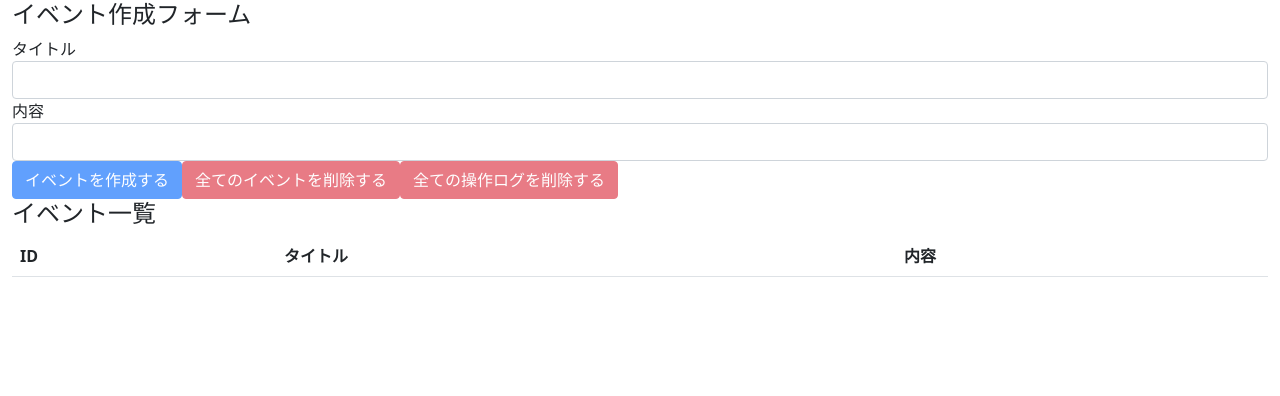
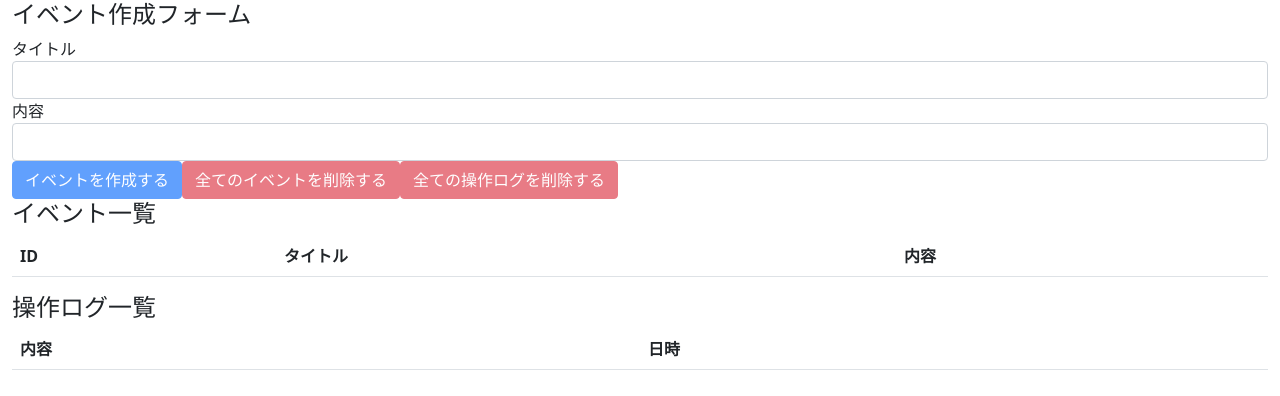
Before and after one commit to r-big-island/react-sample-app-101, a React (Create React App) app: page / in a window 1280 px wide. Shown: the top 396 px of the page. Built offline with nearby package versions, Linux system fonts and the light colour scheme.

Commit message:
display all operationLogs

```diff
--- a/src/components/App.tsx
+++ b/src/components/App.tsx
@@ -6,6 +6,7 @@
 import Events from './Events';
 import store from '../store/store';
 import { Provider } from 'react-redux';
+import OperationLogs from './OperationLogs';
 
 const App: React.FC = () => {
   return (
@@ -16,6 +17,7 @@
       <div className="container-fluid">
         <EventForm />
         <Events />
+        <OperationLogs />
       </div>
     </Provider>
   );
--- /dev/null
+++ b/src/components/OperationLog.tsx
@@ -0,0 +1,15 @@
+import React from 'react';
+import { operationLog } from '../@types/orgTypes';
+
+const OperationLog: React.FC<{ operationLog: operationLog }> = ({
+  operationLog,
+}) => {
+  return (
+    <tr>
+      <td>{operationLog.description}</td>
+      <td>{operationLog.operatedAt}</td>
+    </tr>
+  );
+};
+
+export default OperationLog;
--- /dev/null
+++ b/src/components/OperationLogs.tsx
@@ -0,0 +1,31 @@
+import React from 'react';
+import { operationLog } from '../@types/orgTypes';
+import { useAppSelector } from '../app/hooks';
+import OperationLog from './OperationLog';
+
+const OperationLogs: React.FC<{}> = () => {
+  const operationLogs: operationLog[] = useAppSelector(
+    (state) => state.operationLogs
+  );
+  return (
+    <>
+      <h4>操作ログ一覧</h4>
+      <table className="table table-hover">
+        <thead>
+          <tr>
+            <th>内容</th>
+            <th>日時</th>
+          </tr>
+        </thead>
+        <tbody>
+          {operationLogs.map((operationLog: operationLog, index: number) => {
+            // OperationLogコンポーネントに渡す
+            return <OperationLog key={index} operationLog={operationLog} />;
+          })}
+        </tbody>
+      </table>
+    </>
+  );
+};
+
+export default OperationLogs;
```
Also changed, not shown: src/@types/orgTypes.d.ts (+13 -13 lines).
